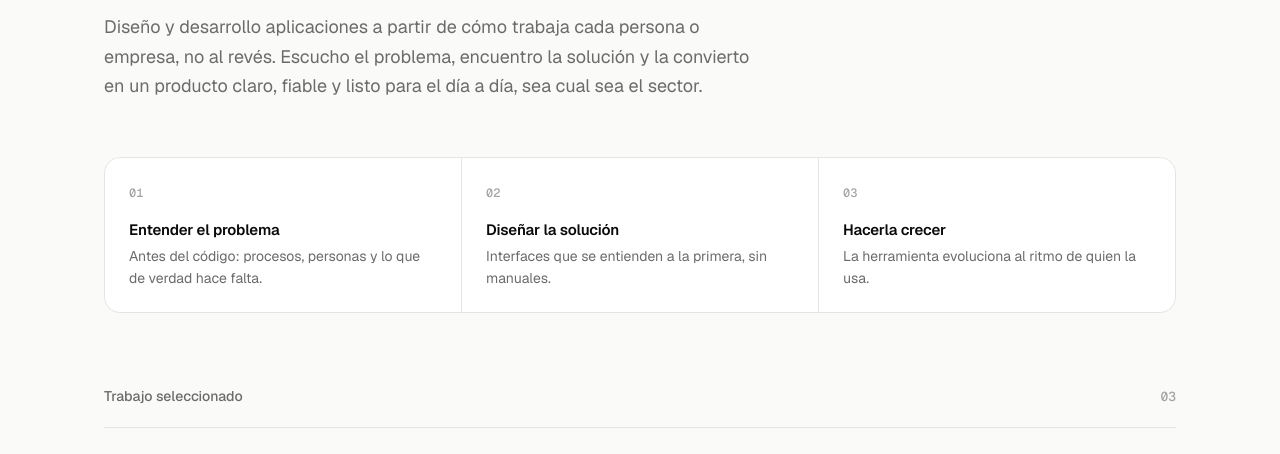
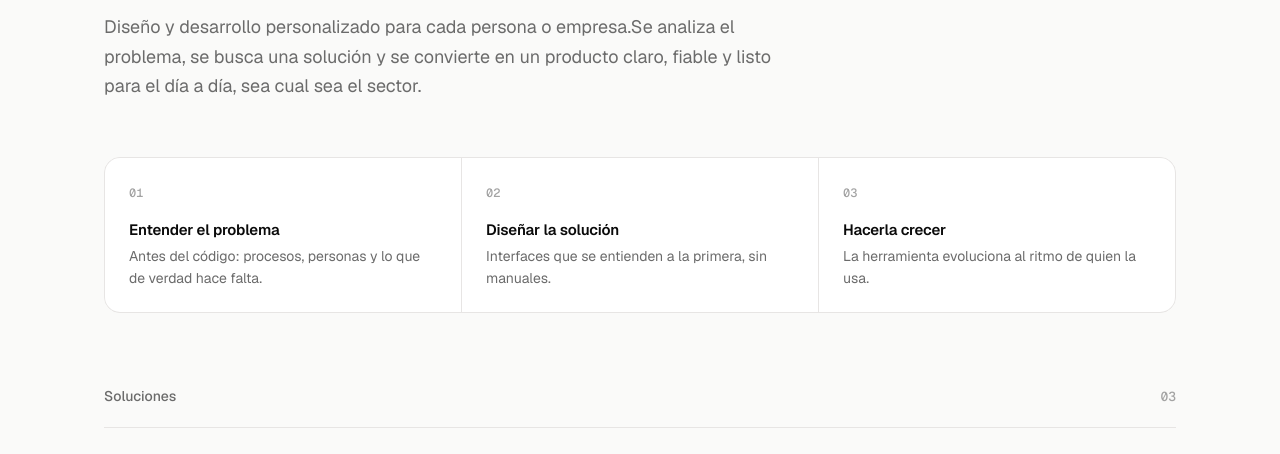
Before and after one commit to adreidev/introduction, a plain HTML site: page index.html in a window 1280 px wide. Shown: the part 415-869 px from the top of the page. Drawn offline with nearby package versions, Linux system fonts and the light colour scheme.

Commit message:
Revise content and headings in index.html
Updated the lead paragraph for clarity and changed section heading from 'Trabajo seleccionado' to 'Soluciones'.

```diff
--- a/index.html
+++ b/index.html
@@ -141,7 +141,7 @@ footer a:hover{color:var(--fg)}
   <section class="hero">
     <p class="eyebrow reveal">Software a medida</p>
     <h1 class="reveal">Cada necesidad merece su <em>propia herramienta.</em></h1>
-    <p class="lead reveal">Diseño y desarrollo aplicaciones a partir de cómo trabaja cada persona o empresa, no al revés. Escucho el problema, encuentro la solución y la convierto en un producto claro, fiable y listo para el día a día, sea cual sea el sector.</p>
+    <p class="lead reveal">Diseño y desarrollo personalizado para cada persona o empresa.Se analiza el problema, se busca una solución y se convierte en un producto claro, fiable y listo para el día a día, sea cual sea el sector.</p>
     <div class="steps reveal">
       <div class="step"><span>01</span><h3>Entender el problema</h3><p>Antes del código: procesos, personas y lo que de verdad hace falta.</p></div>
       <div class="step"><span>02</span><h3>Diseñar la solución</h3><p>Interfaces que se entienden a la primera, sin manuales.</p></div>
@@ -150,7 +150,7 @@ footer a:hover{color:var(--fg)}
   </section>
 
   <section aria-labelledby="work">
-    <div class="sec-head"><h2 id="work">Trabajo seleccionado</h2><span id="count"></span></div>
+    <div class="sec-head"><h2 id="work">Soluciones</h2><span id="count"></span></div>
     <ul class="apps" id="apps"></ul>
   </section>
 
```
